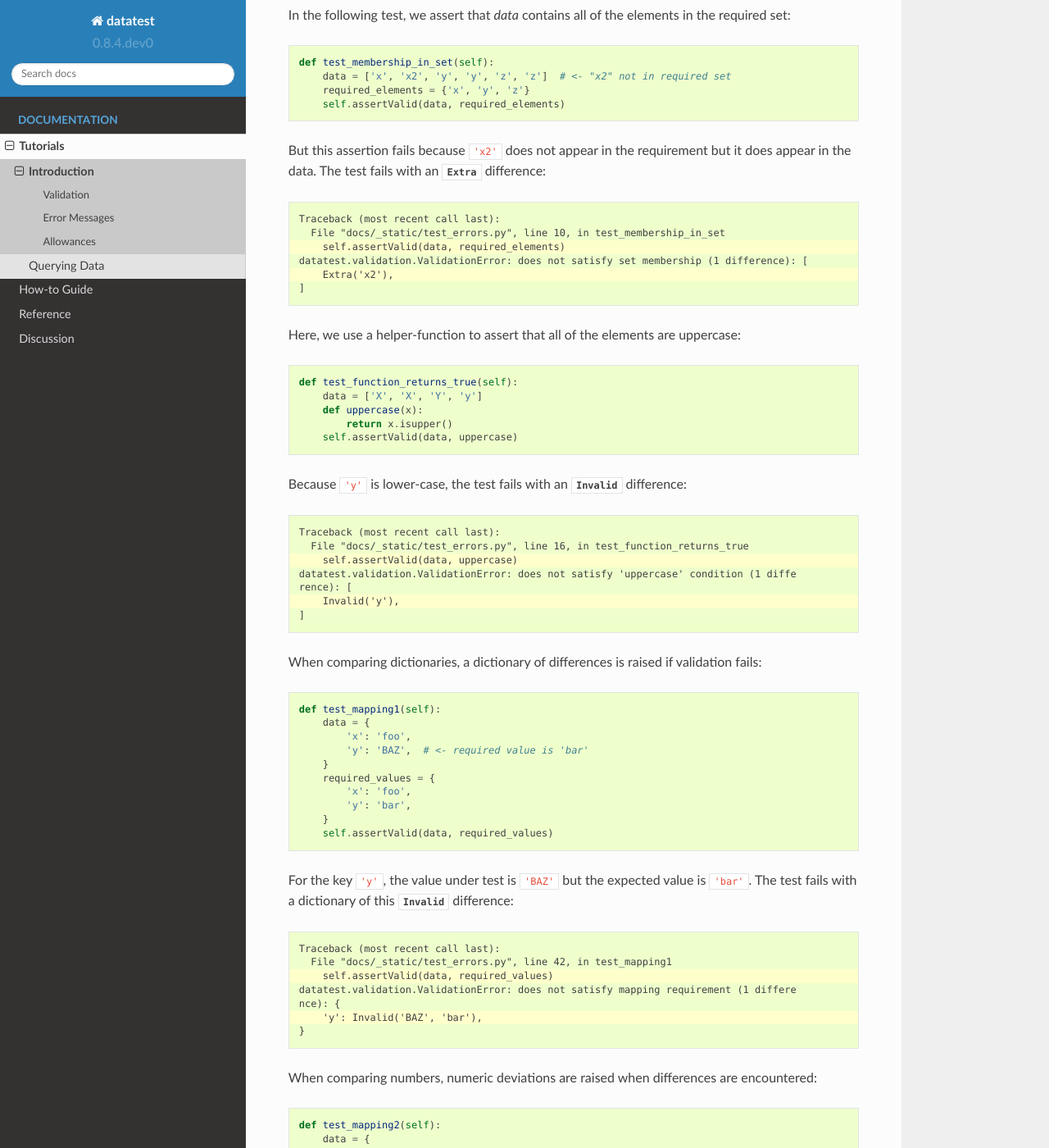
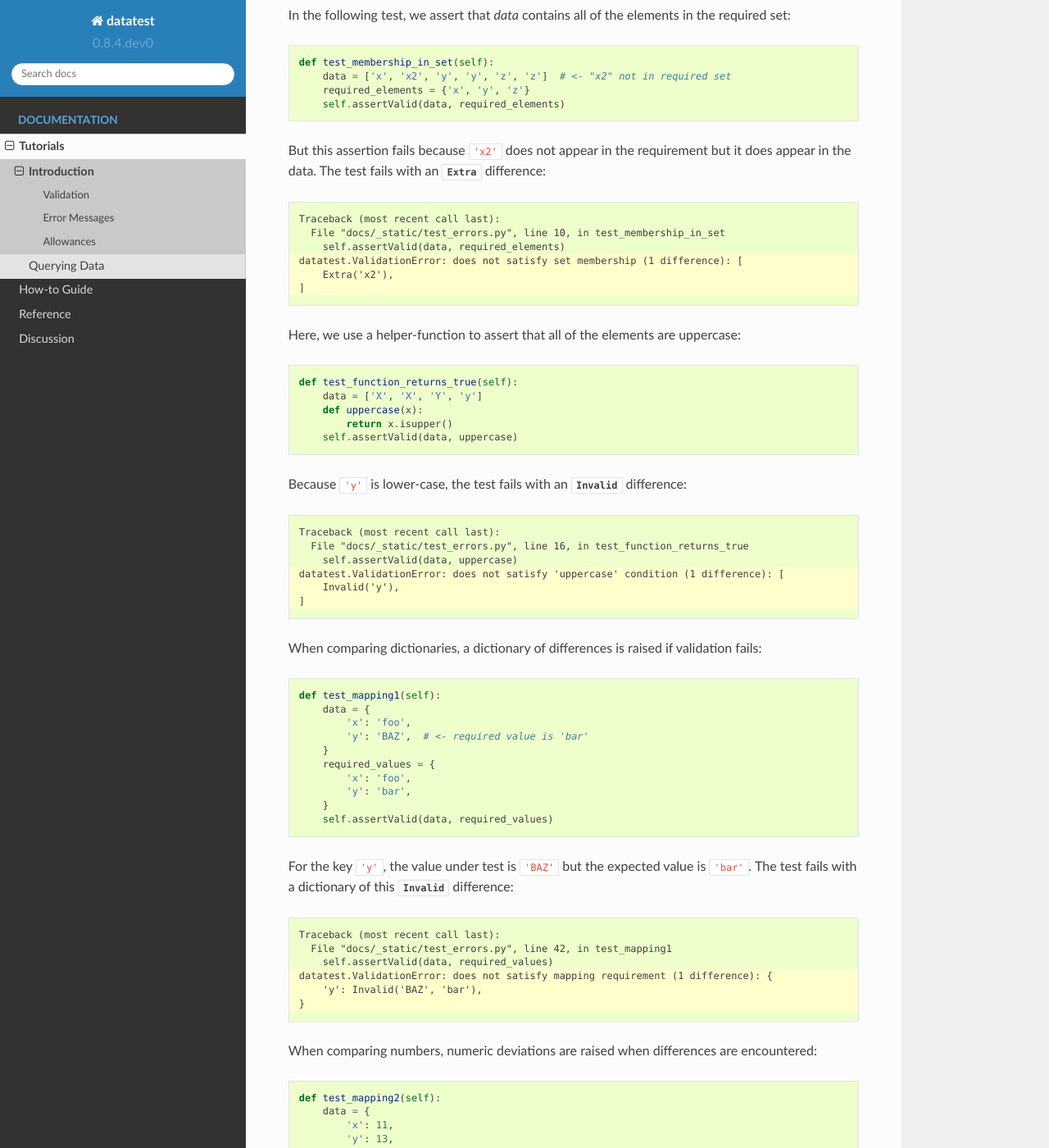
Before and after one commit to shawnbrown/datatest, a Sphinx documentation site: the page built from docs/tutorial/introduction.rst, in a window 1280 px wide and 1400 px high, scrolled down 2128 px. Shown: the whole window at 82% size. Built offline with Sphinx 7.4.7 and the Read the Docs theme 2.0.0, drawn with Linux system fonts in a browser that asks for light colours; some of the changed text lies outside the part shown.

Commit message:
Update introduction.rst documentation to reflect updated ValidationError repr and change highlighting to emphasize error and allowance lines rather than the assertion lines.

```diff
--- a/docs/tutorial/introduction.rst
+++ b/docs/tutorial/introduction.rst
@@ -146,12 +146,12 @@ requirement but it does appear in the data. The test fails with an
 :class:`Extra <datatest.Extra>` difference:
 
 .. code-block:: none
-    :emphasize-lines: 3,5
+    :emphasize-lines: 4-6
 
     Traceback (most recent call last):
       File "docs/_static/test_errors.py", line 10, in test_membership_in_set
         self.assertValid(data, required_elements)
-    datatest.validation.ValidationError: does not satisfy set membership (1 difference): [
+    datatest.ValidationError: does not satisfy set membership (1 difference): [
         Extra('x2'),
     ]
 
@@ -171,13 +171,12 @@ Because ``'y'`` is lower-case, the test fails with an :class:`Invalid
 <datatest.Invalid>` difference:
 
 .. code-block:: none
-    :emphasize-lines: 3,6
+    :emphasize-lines: 4-6
 
     Traceback (most recent call last):
       File "docs/_static/test_errors.py", line 16, in test_function_returns_true
         self.assertValid(data, uppercase)
-    datatest.validation.ValidationError: does not satisfy 'uppercase' condition (1 diffe
-    rence): [
+    datatest.ValidationError: does not satisfy 'uppercase' condition (1 difference): [
         Invalid('y'),
     ]
 
@@ -203,13 +202,12 @@ value is ``'bar'``. The test fails with a dictionary of this
 :class:`Invalid <datatest.Invalid>` difference:
 
 .. code-block:: none
-    :emphasize-lines: 3,6
+    :emphasize-lines: 4-6
 
     Traceback (most recent call last):
       File "docs/_static/test_errors.py", line 42, in test_mapping1
         self.assertValid(data, required_values)
-    datatest.validation.ValidationError: does not satisfy mapping requirement (1 differe
-    nce): {
+    datatest.ValidationError: does not satisfy mapping requirement (1 difference): {
         'y': Invalid('BAZ', 'bar'),
     }
 
@@ -234,13 +232,12 @@ A :class:`Deviation <datatest.Deviation>` shows the numeric difference
 between the value under test and the expected value:
 
 .. code-block:: none
-    :emphasize-lines: 3,6-7
+    :emphasize-lines: 4-7
 
     Traceback (most recent call last):
       File "docs/_static/test_errors.py", line 53, in test_mapping2
         self.assertValid(data, required_values)
-    datatest.validation.ValidationError: does not satisfy mapping requirement (2 differe
-    nces): {
+    datatest.ValidationError: does not satisfy mapping requirement (2 differences): {
         'x': Deviation(+1, 10),
         'y': Deviation(-2, 15),
     }
@@ -337,9 +334,9 @@ solution is to allow a single specified difference:
             'z': 20,
         }
 
-        known_outliers = {
+        known_outliers = self.allowedSpecific({
             'z': Deviation(+980, 20),
-        }
+        })
 
-        with self.allowedSpecific(known_outliers):
+        with known_outliers:
             self.assertValid(data, required_values)
```
